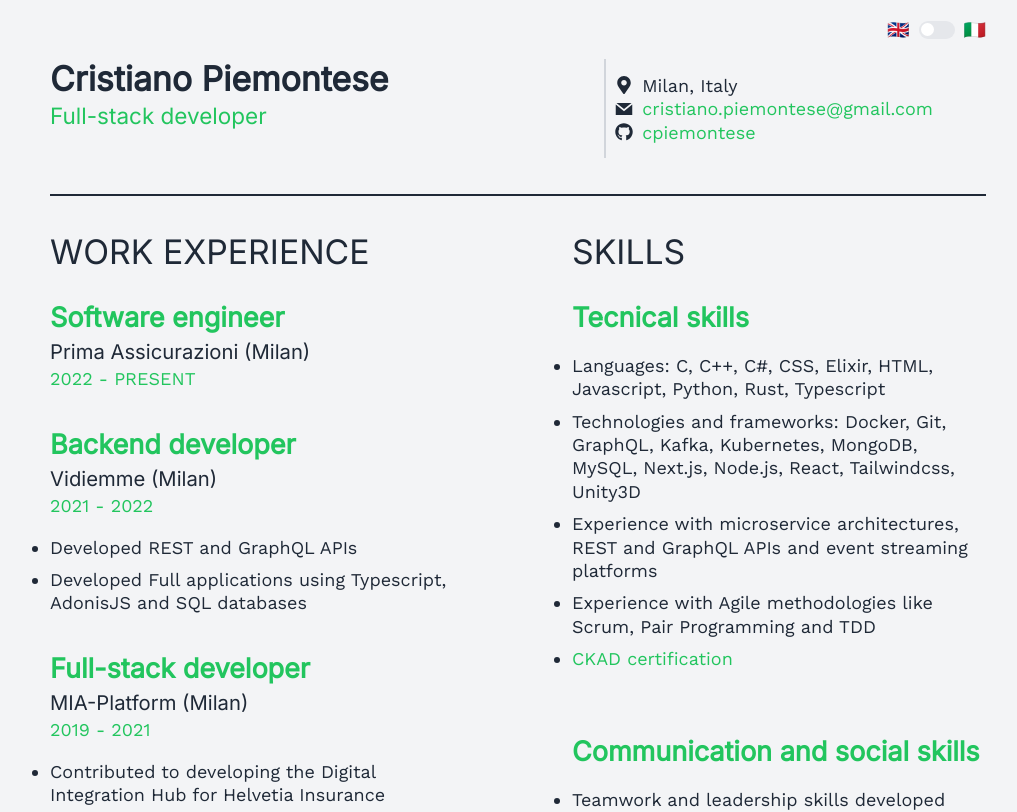
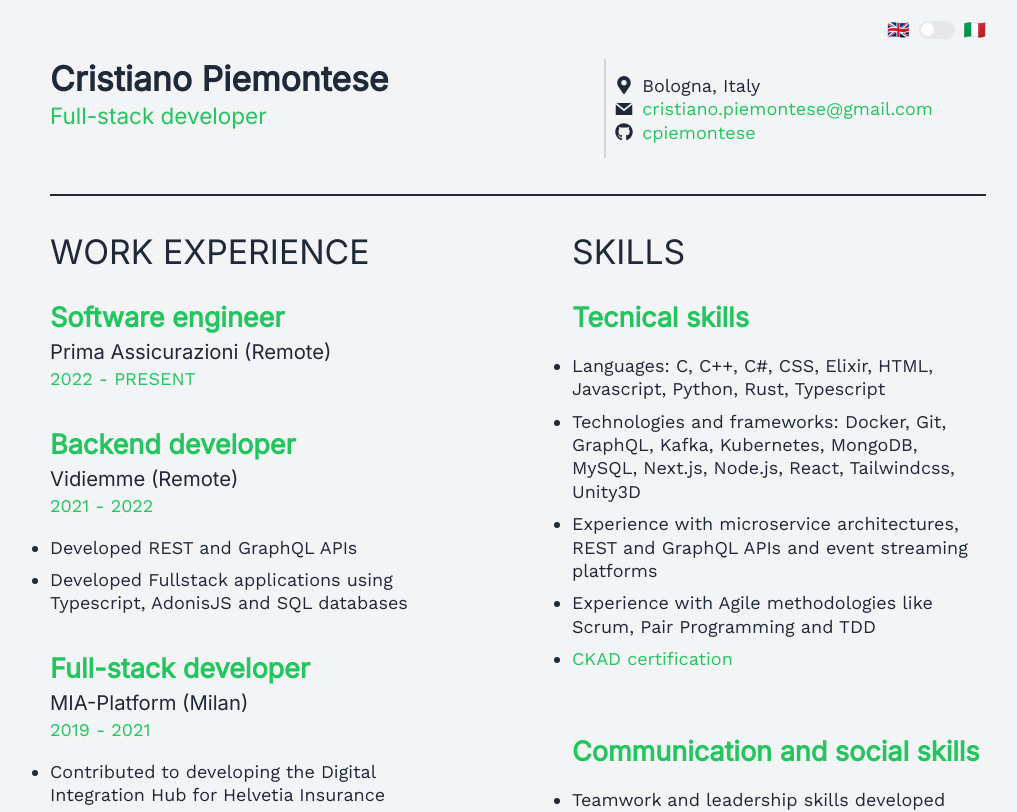
Before and after one commit to cpiemontese/cpiemontese.github.io, a Next.js app: page / in a window 1280 px wide. Shown: the top 812 px of the page, without its empty margins (122-1139 px from the left). Built offline with nearby package versions, Linux system fonts and the light colour scheme.

Commit message:
change locations

```diff
--- a/pages/index.jsx
+++ b/pages/index.jsx
@@ -21,7 +21,7 @@ export default function IndexPage() {
               <div className="flex flex-col justify-center sm:w-2/5">
                 <div className="flex items-center">
                   <FaMapMarkerAlt />
-                  <span className="ml-2">{lang === EN ? 'Milan, Italy' : 'Milano'}</span>
+                  <span className="ml-2">{lang === EN ? 'Bologna, Italy' : 'Bologna'}</span>
                 </div>
                 <div className="flex items-center">
                   <GrMail />
@@ -48,7 +48,7 @@ export default function IndexPage() {
                 className="mb-8"
                 lang={lang}
                 title="Software engineer"
-                subtitle={`Prima Assicurazioni (Milan${lang === EN ? '' : 'o'})`}
+                subtitle={`Prima Assicurazioni (Remot${lang === EN ? 'e' : 'o'})`}
                 period={`2022 - Present${lang === IT ? 'e' : ''}`}
                 list={[]}
               />
@@ -56,7 +56,7 @@ export default function IndexPage() {
                 className="mb-8"
                 lang={lang}
                 title="Backend developer"
-                subtitle={`Vidiemme (Milan${lang === EN ? '' : 'o'})`}
+                subtitle={`Vidiemme (Remot${lang === EN ? 'e' : 'o'})`}
                 period={`2021 - 2022`}
                 list={[
                   {
@@ -64,7 +64,7 @@ export default function IndexPage() {
                     [IT]: 'Sviluppato API REST e GraphQL',
                   },
                   {
-                    [EN]: 'Developed Full applications using Typescript, AdonisJS and SQL databases',
+                    [EN]: 'Developed Fullstack applications using Typescript, AdonisJS and SQL databases',
                     [IT]: 'Sviluppato applicazioni in SSR con Typescript, AdonisJS e database SQL',
                   },
                 ]}
```
